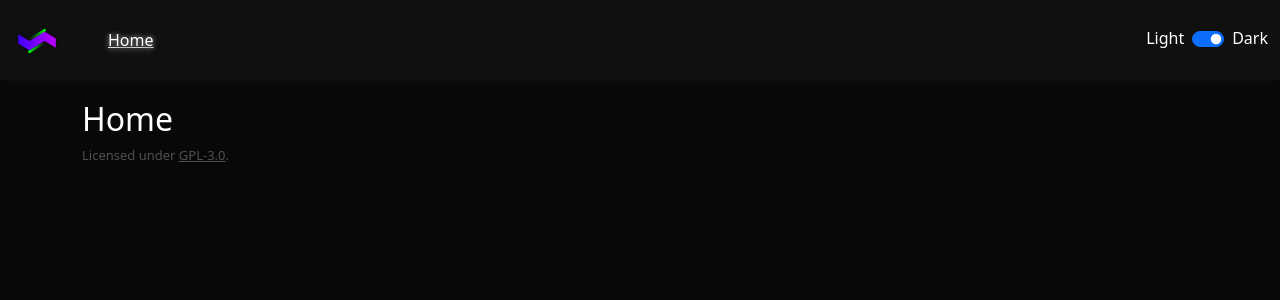
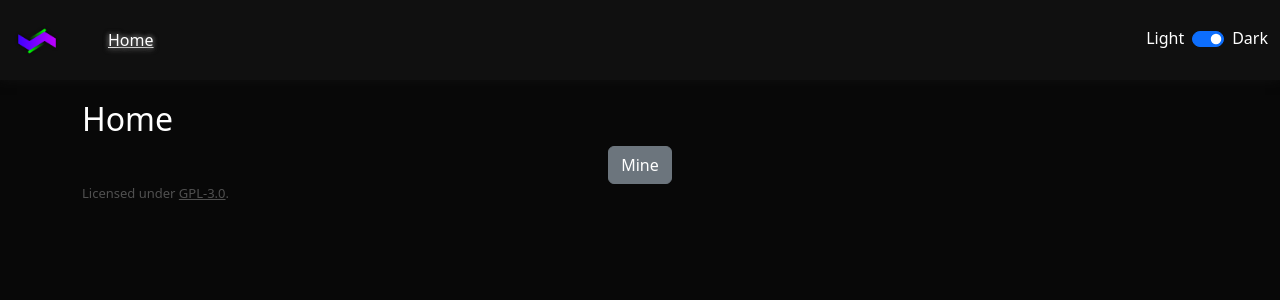
Before and after one commit to Ascyt/corruptiongame, an Angular app: page /home in a window 1280 px wide. Shown: the top 300 px of the page. Built offline with nearby package versions, Linux system fonts and the light colour scheme.

Commit message:
Added mine button and world service

```diff
--- a/src/app/home/home.component.html
+++ b/src/app/home/home.component.html
@@ -1 +1,5 @@
 <h2 class="mb-2">Home</h2>
+
+<div class="container" id="button-container">
+    <button class="btn btn-secondary" (click)="onClick()">Mine</button>
+</div>
--- a/src/app/home/home.component.scss
+++ b/src/app/home/home.component.scss
@@ -0,0 +1,4 @@
+#button-container {
+    display: flex;
+    justify-content: center;
+}
--- a/src/app/home/home.component.ts
+++ b/src/app/home/home.component.ts
@@ -10,4 +10,7 @@ import { NgbModule } from '@ng-bootstrap/ng-bootstrap';
   styleUrl: './home.component.scss'
 })
 export class HomeComponent {
+  public onClick(): void {
+    alert('You clicked the button!');
+  }
 }
--- /dev/null
+++ b/src/app/worlds/world.ts
@@ -0,0 +1,2 @@
+export interface World {
+}
```
Also changed, not shown: src/app/worlds/worlds.service.ts (added, +9 -0 lines), 1 other file (tests, documents, lock files or other folders).
